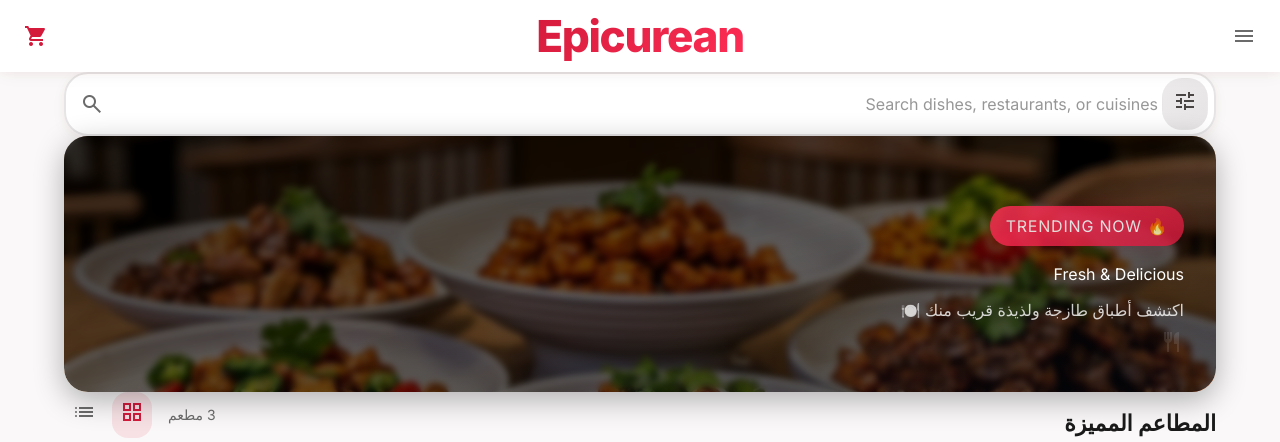
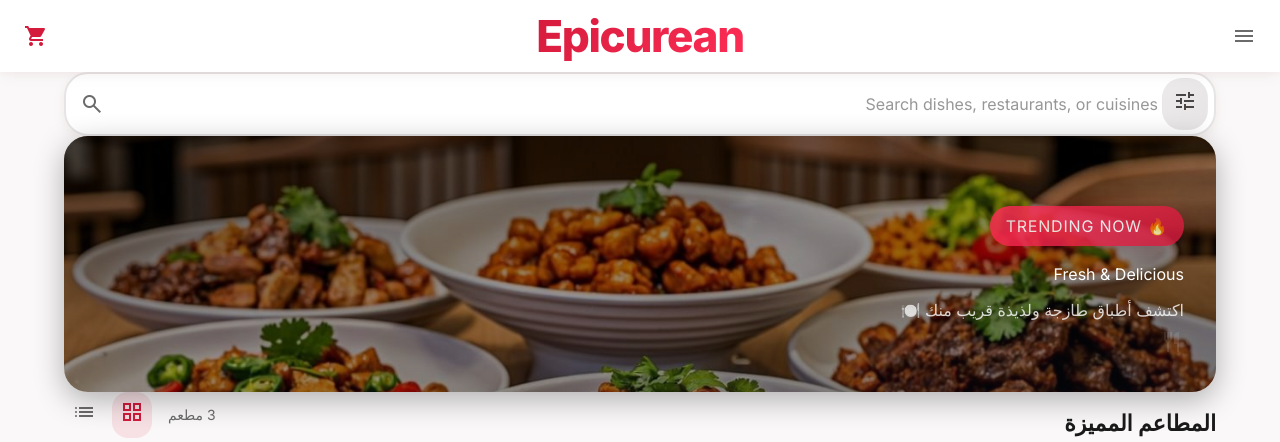
Before and after one commit to zyyaat/epicurean-delivery, a Next.js app: page /search in a window 1280 px wide. Shown: the top 442 px of the page. Built offline with nearby package versions, Linux system fonts and the light colour scheme; grey boxes are pictures that could not be loaded.

Commit message:
Lighter overlay - more transparent, no blur

```diff
--- a/src/app/search/page.tsx
+++ b/src/app/search/page.tsx
@@ -302,8 +302,8 @@
             }}
           />
 
-          {/* Dark Semi-transparent Overlay - Dramatic Effect */}
-          <div className="absolute inset-0 bg-black/60 backdrop-blur-[3px] -z-0" />
+          {/* Dark Semi-transparent Overlay - Lighter Effect */}
+          <div className="absolute inset-0 bg-black/40 -z-0" />
 
           {/* Subtle gradient for depth */}
           <div className="absolute inset-0 bg-gradient-to-br from-black/40 via-transparent to-gray-900/20 -z-0" />
```
